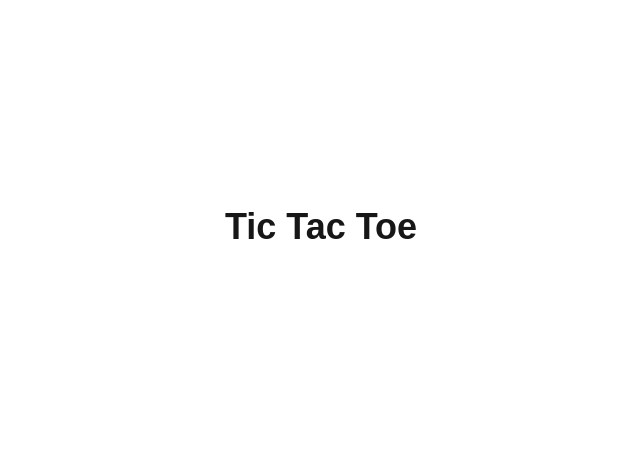
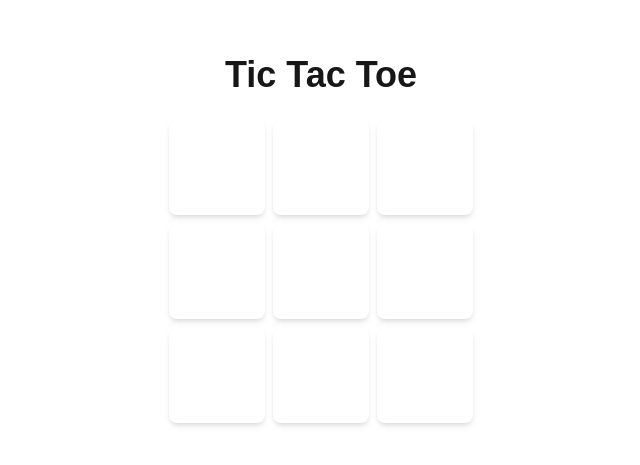
Before and after one commit to gustavgrillitsch/tictactoe, a Next.js app in the folder game/: page / in a window 1280 px wide. Shown: the part 161-626 px from the top of the page, without its empty margins (319-959 px from the left). Built offline with nearby package versions, Linux system fonts and the light colour scheme.

Commit message:
Integrated the Square component into the Board to display the game grid. Each square now responds to user clicks and highlights winning combinations, enhancing gameplay functionality.

```diff
--- a/game/src/app/components/Board.tsx
+++ b/game/src/app/components/Board.tsx
@@ -1,5 +1,6 @@
 "use client";
 import { useState, useEffect } from "react";
+import Square from "./Square";
 
 const WINNING_COMBOS = [
     [0,1,2], [3,4,5], [6,7,8],
@@ -26,6 +27,17 @@ export default function Board() {
 
 
         return (
-        <></>
+        <>
+            <div className="grid grid-cols-3 gap-2">
+                {board.map((value, idx) => (
+                    <Square
+                        key={idx}
+                        value={value}
+                        onClick={() => handleClick(idx)}
+                        highlight={winCombo.includes(idx)}
+                    />
+                ))}
+            </div>
+        </>
     );
 }
```
